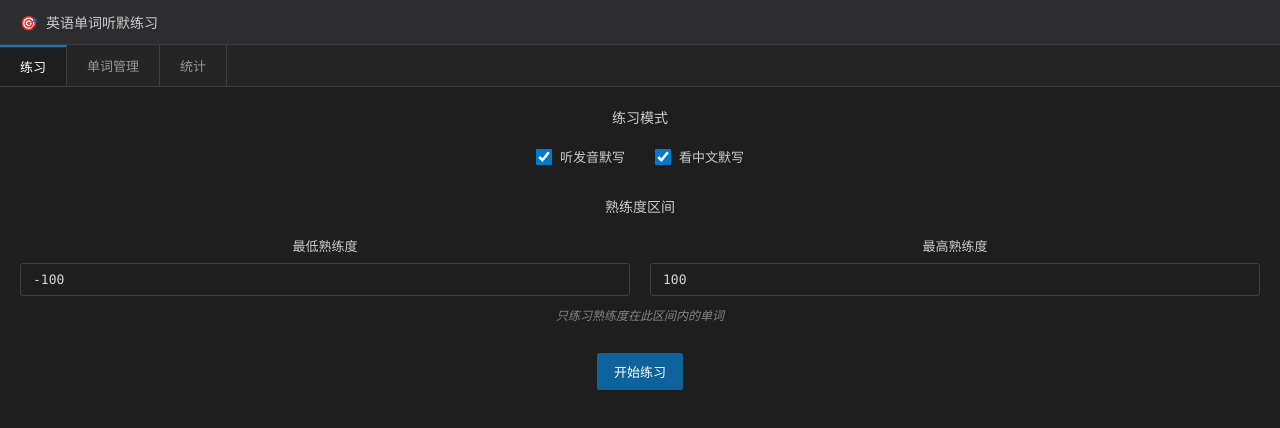
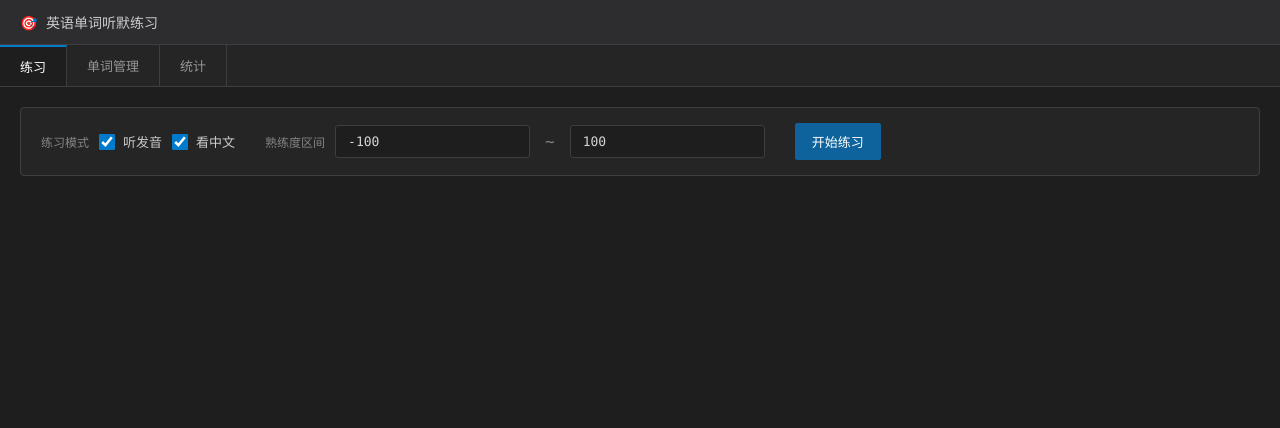
Before and after one commit to wlg001/repeatVocab, a plain HTML site: page index.html in a window 1280 px wide. Drawn offline with Linux system fonts and the light colour scheme.

Commit message:
refactor: 优化练习页面UI布局
- 将练习模式、熟练度区间、开始/结束按钮整合到一个操作栏
- 操作栏使用横向布局，更紧凑简洁
- 点击开始练习后操作栏保留，练习区域在下方展开
- 开始练习时切换按钮显示（开始结束）
- 移除原有的垂直布局设置界面

```diff
--- a/app.js
+++ b/app.js
@@ -355,7 +355,10 @@ class UIController {
         this.practiceManager.setEnabledModes(audioMode, chineseMode);
         this.practiceManager.setProficiencyRange(minProficiency, maxProficiency);
 
-        document.querySelector('.practice-settings').style.display = 'none';
+        // 隐藏开始按钮，显示结束按钮
+        document.getElementById('start-practice-btn').style.display = 'none';
+        document.getElementById('stop-practice-btn').style.display = 'block';
+
         document.getElementById('practice-area').style.display = 'block';
 
         this.nextWord();
@@ -363,7 +366,10 @@ class UIController {
 
     // 停止练习
     stopPractice() {
-        document.querySelector('.practice-settings').style.display = 'block';
+        // 显示开始按钮，隐藏结束按钮
+        document.getElementById('start-practice-btn').style.display = 'block';
+        document.getElementById('stop-practice-btn').style.display = 'none';
+
         document.getElementById('practice-area').style.display = 'none';
         this.clearInput();
     }
--- a/index.html
+++ b/index.html
@@ -21,44 +21,44 @@
 
         <!-- 练习页面 -->
         <div id="practice-tab" class="tab-content active">
-            <div class="practice-settings">
-                <h3>练习模式</h3>
-                <div class="mode-selection">
-                    <label class="checkbox-label">
-                        <input type="checkbox" id="mode-audio" checked>
-                        <span>听发音默写</span>
-                    </label>
-                    <label class="checkbox-label">
-                        <input type="checkbox" id="mode-chinese" checked>
-                        <span>看中文默写</span>
-                    </label>
+            <!-- 练习控制栏 -->
+            <div class="practice-toolbar">
+                <div class="toolbar-section">
+                    <label class="toolbar-label">练习模式</label>
+                    <div class="toolbar-controls">
+                        <label class="checkbox-label">
+                            <input type="checkbox" id="mode-audio" checked>
+                            <span>听发音</span>
+                        </label>
+                        <label class="checkbox-label">
+                            <input type="checkbox" id="mode-chinese" checked>
+                            <span>看中文</span>
+                        </label>
+                    </div>
                 </div>
 
-                <h3>熟练度区间</h3>
-                <div class="proficiency-range">
-                    <div class="range-inputs">
-                        <div class="range-input-group">
-                            <label for="min-proficiency">最低熟练度</label>
-                            <input type="number" id="min-proficiency" class="input input-small" value="-100" step="1">
-                        </div>
-                        <div class="range-input-group">
-                            <label for="max-proficiency">最高熟练度</label>
-                            <input type="number" id="max-proficiency" class="input input-small" value="100" step="1">
-                        </div>
+                <div class="toolbar-section">
+                    <label class="toolbar-label">熟练度区间</label>
+                    <div class="toolbar-controls">
+                        <input type="number" id="min-proficiency" class="input input-inline" value="-100" step="1" title="最低熟练度">
+                        <span class="toolbar-separator">~</span>
+                        <input type="number" id="max-proficiency" class="input input-inline" value="100" step="1" title="最高熟练度">
                     </div>
-                    <div class="range-hint">只练习熟练度在此区间内的单词</div>
                 </div>
 
-                <button id="start-practice-btn" class="btn btn-primary">开始练习</button>
+                <div class="toolbar-section">
+                    <button id="start-practice-btn" class="btn btn-primary">开始练习</button>
+                    <button id="stop-practice-btn" class="btn btn-secondary" style="display: none;">结束练习</button>
+                </div>
             </div>
 
+            <!-- 练习区域 -->
             <div id="practice-area" class="practice-area" style="display: none;">
                 <div class="practice-header">
                     <div class="practice-info">
                         <span id="current-mode-display"></span>
                         <span id="proficiency-display"></span>
                     </div>
-                    <button id="stop-practice-btn" class="btn btn-secondary">结束练习</button>
                 </div>
 
                 <div class="practice-content">
--- a/style.css
+++ b/style.css
@@ -153,6 +153,48 @@ header h1 {
 
 .practice-settings h3:not(:first-child) {
     margin-top: 30px;
+}
+
+/* 练习控制栏 */
+.practice-toolbar {
+    display: flex;
+    align-items: center;
+    gap: 30px;
+    padding: 15px 20px;
+    background: #252526;
+    border: 1px solid #3e3e42;
+    border-radius: 4px;
+    margin-bottom: 20px;
+    flex-wrap: wrap;
+}
+
+.toolbar-section {
+    display: flex;
+    align-items: center;
+    gap: 10px;
+}
+
+.toolbar-label {
+    color: #858585;
+    font-size: 12px;
+    white-space: nowrap;
+}
+
+.toolbar-controls {
+    display: flex;
+    align-items: center;
+    gap: 10px;
+}
+
+.toolbar-separator {
+    color: #858585;
+    padding: 0 5px;
+}
+
+.input-inline {
+    width: 80px;
+    padding: 6px 10px;
+    font-size: 13px;
 }
 
 /* 熟练度区间设置 */
```
